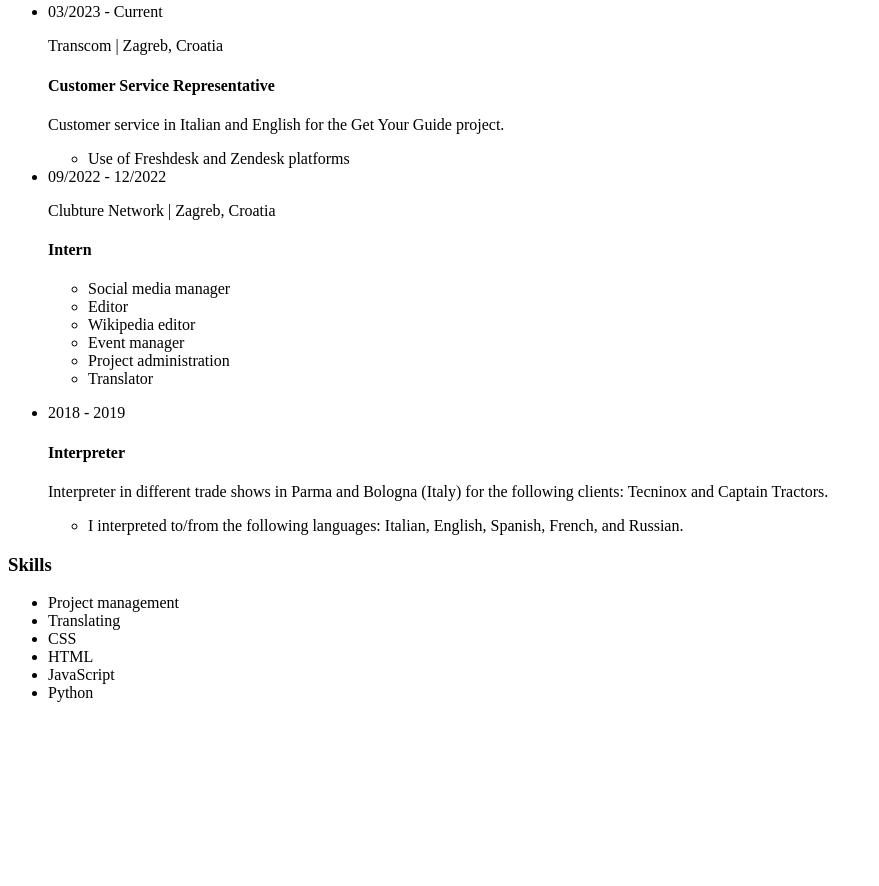
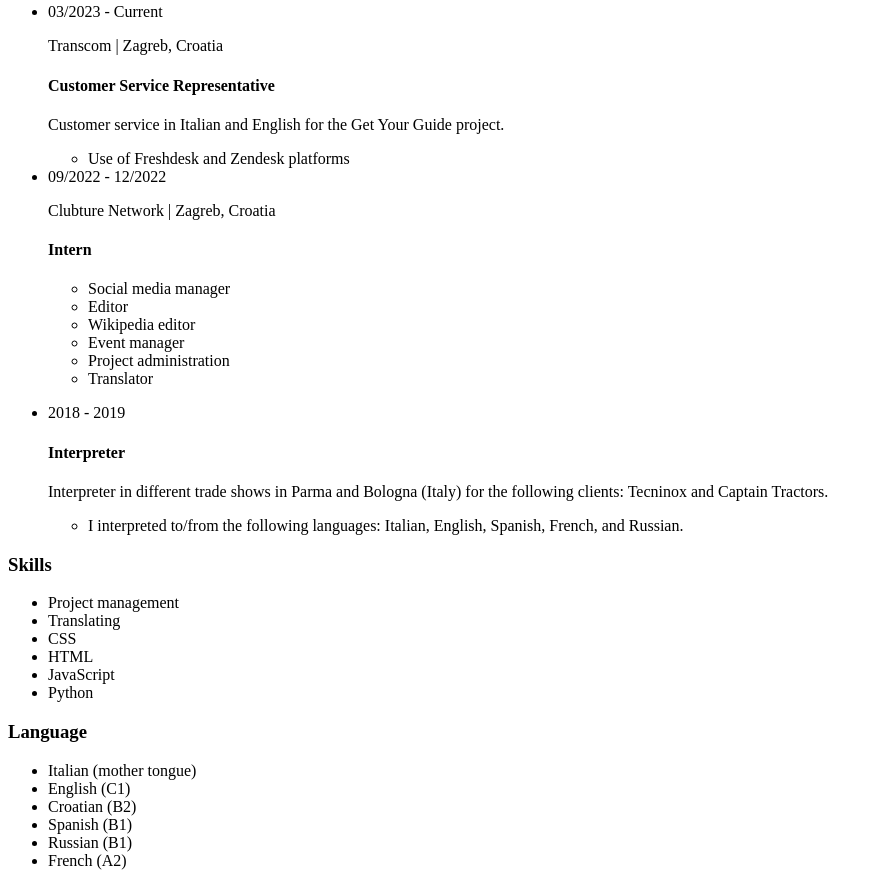
Before and after one commit to Margherita97/online-resume, a plain HTML site: page index.html in a window 1280 px wide. Shown: the part 711-1597 px from the top of the page, without its empty margins (0-879 px from the left). Before the commit the page ends 1429 px from the top, so only its background shows below. Drawn offline with Linux system fonts and the light colour scheme.

Commit message:
Add language section

```diff
--- a/index.html
+++ b/index.html
@@ -110,6 +110,20 @@
         </ul>
       </section>
 
+      <section id="language">
+
+        <h3>Language</h3>
+
+        <ul>
+            <li>Italian (mother tongue)</li>
+            <li>English (C1)</li>
+            <li>Croatian (B2)</li>
+            <li>Spanish (B1)</li>
+            <li>Russian (B1)</li>
+            <li>French (A2)</li>
+        </ul>
+      </section>
+
     </main>
   </body>
 </html>
```
